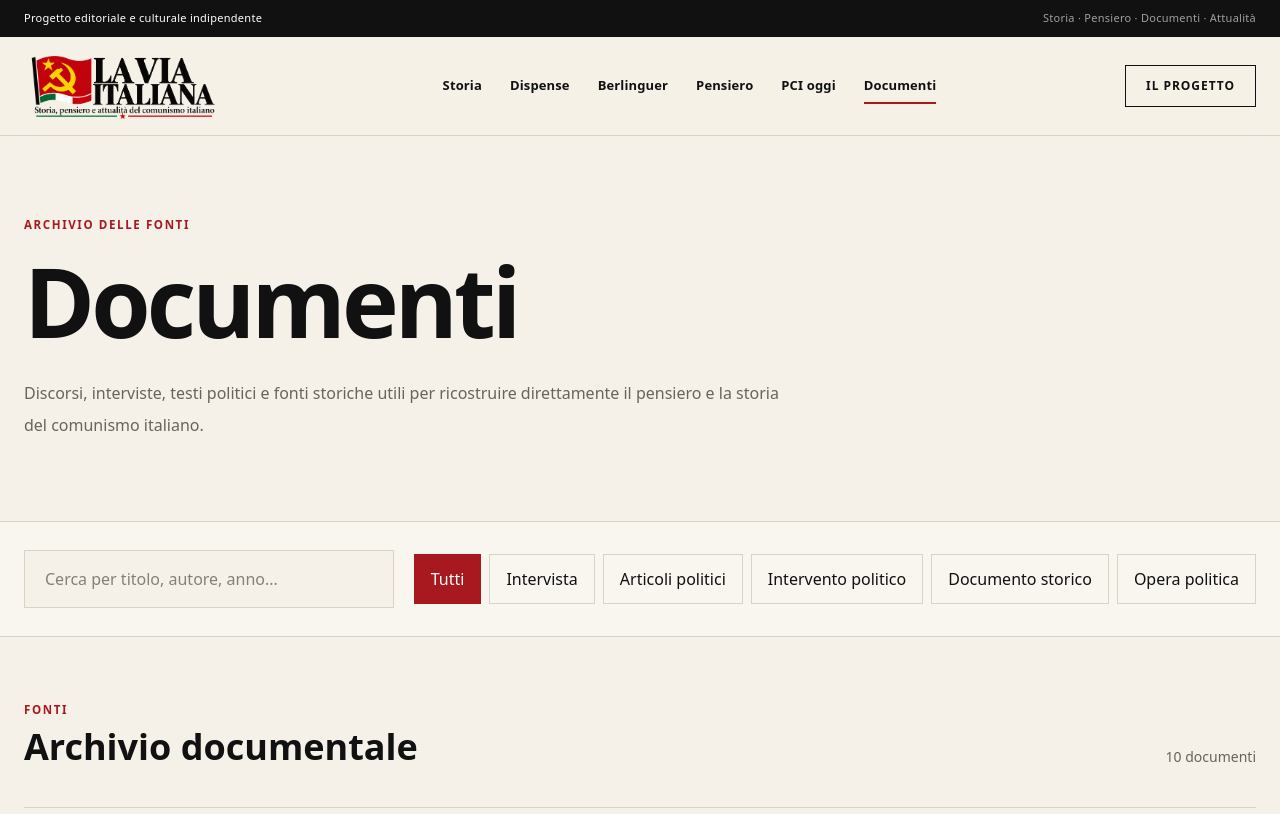
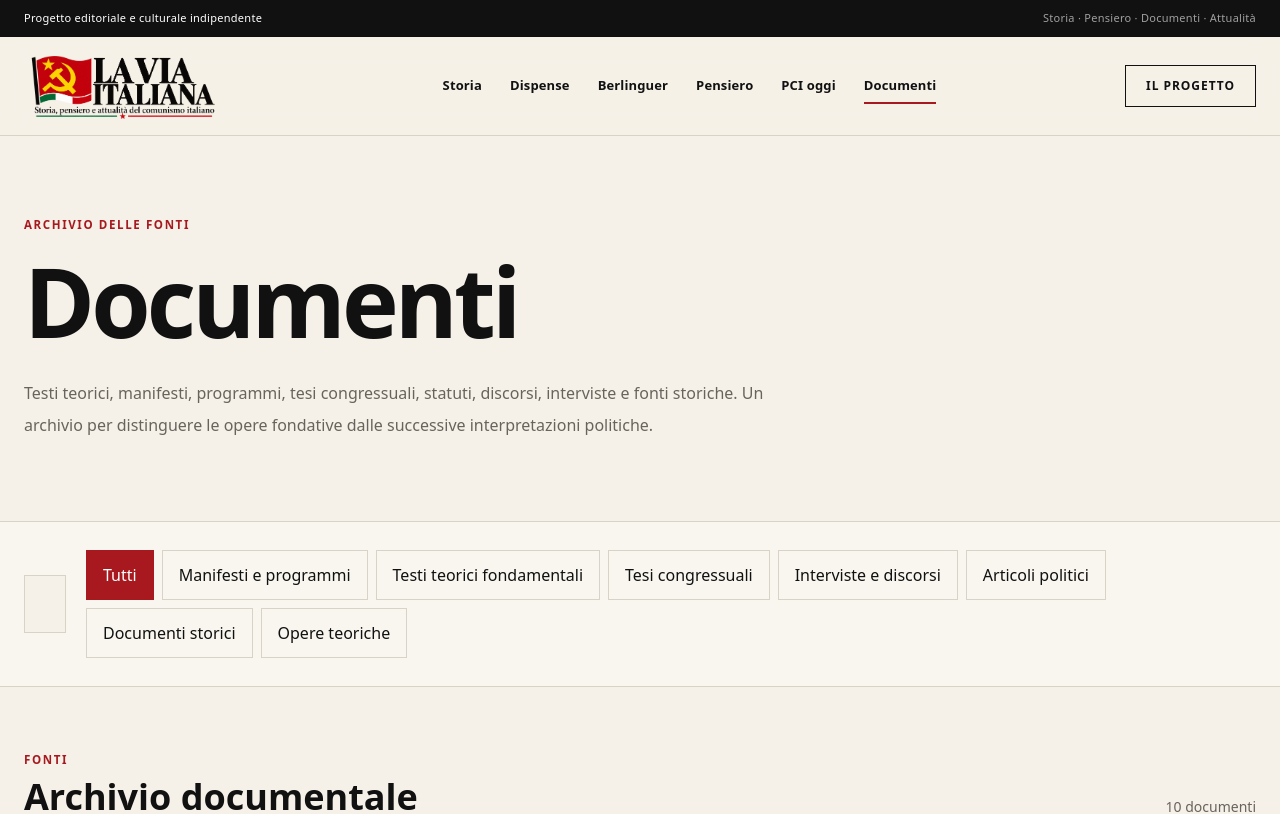
Before and after one commit to devanonymus/la-via-italiana, a Next.js app: page /documenti in a window 1280 px wide. Shown: the top 814 px of the page. Built offline with nearby package versions, Linux system fonts and the light colour scheme.

Commit message:
feat: expand document taxonomy

```diff
--- a/components/documenti/DocumentArchive.tsx
+++ b/components/documenti/DocumentArchive.tsx
@@ -5,11 +5,7 @@ import { documenti } from "@/data/documenti";
 
 const types = [
   "Tutti",
-  "Intervista",
-  "Articoli politici",
-  "Intervento politico",
-  "Documento storico",
-  "Opera politica",
+  ...Array.from(new Set(documenti.map((item) => item.type))),
 ];
 
 export default function DocumentArchive() {
@@ -45,9 +41,9 @@ export default function DocumentArchive() {
             </h1>
 
             <p className="mt-7 max-w-3xl text-base leading-8 text-[var(--muted)]">
-              Discorsi, interviste, testi politici e fonti storiche
-              utili per ricostruire direttamente il pensiero e la storia
-              del comunismo italiano.
+              Testi teorici, manifesti, programmi, tesi congressuali, statuti,
+              discorsi, interviste e fonti storiche. Un archivio per distinguere
+              le opere fondative dalle successive interpretazioni politiche.
             </p>
           </div>
         </div>
```
